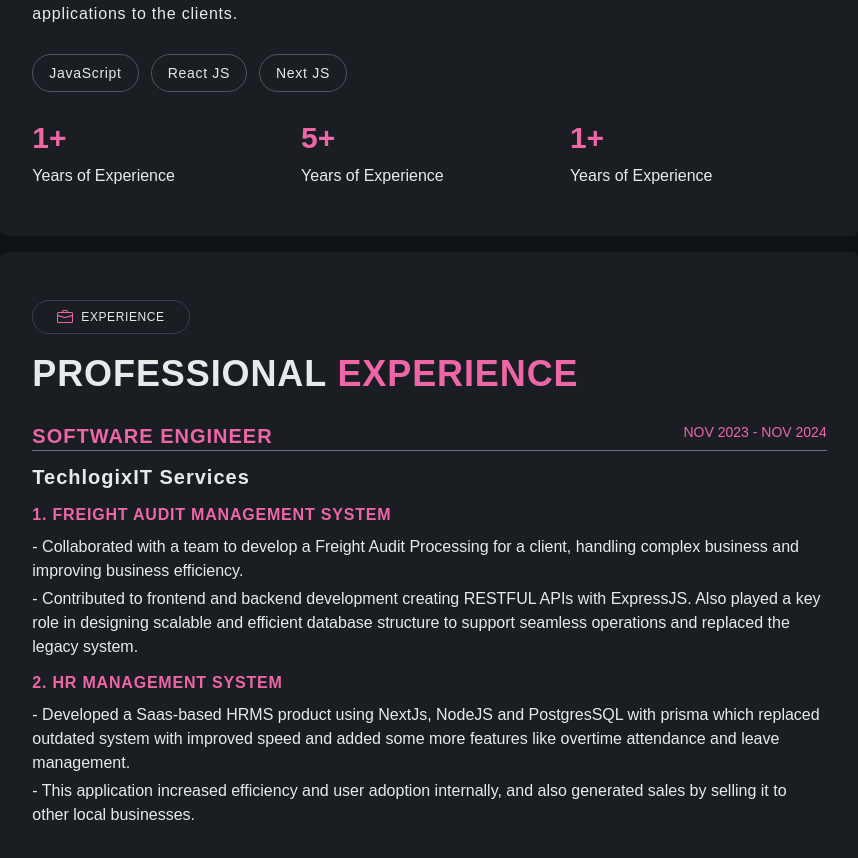
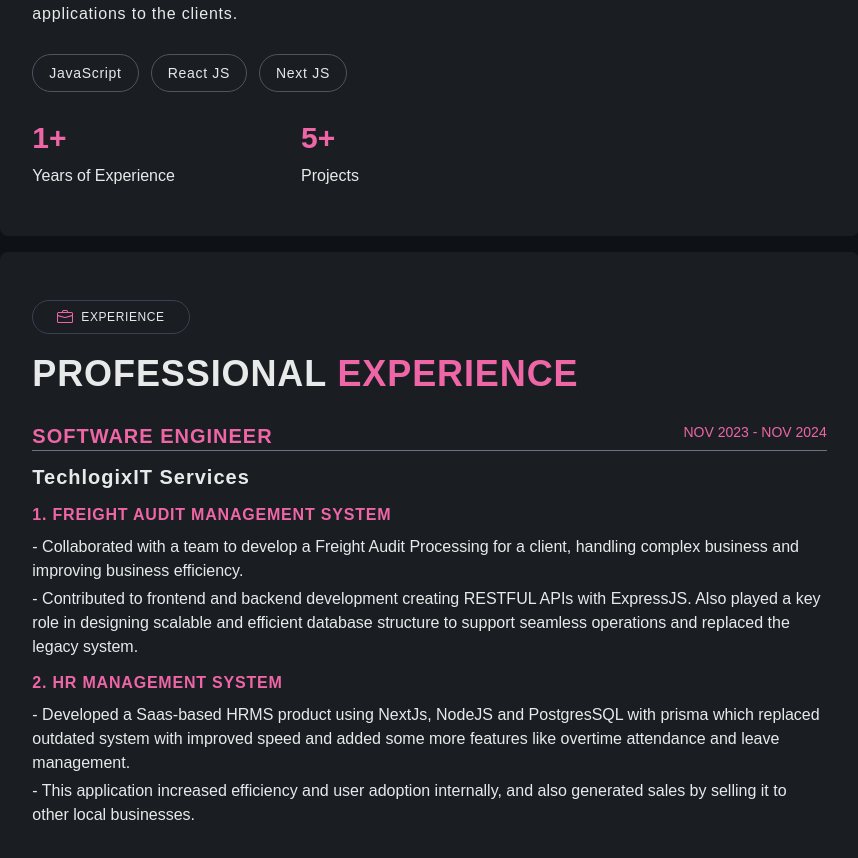
Before and after one commit to saad17shaikh/personal_portfolio, a Next.js app: page / in a window 1280 px wide. Shown: the part 782-1640 px from the top of the page, without its empty margins (282-1140 px from the left). Built offline with nearby package versions, Linux system fonts and the light colour scheme; a web font is replaced by a local one.

Commit message:
fix: changes in about me section

```diff
--- a/app/page.tsx
+++ b/app/page.tsx
@@ -173,12 +173,12 @@ export default function Home() {
                 </div>
                 <div className="space-y-2">
                   <p className="font-bold text-3xl text-primary">5+</p>
-                  <p>Years of Experience</p>
+                  <p>Projects</p>
                 </div>
-                <div className="space-y-2">
+                {/* <div className="space-y-2">
                   <p className="font-bold text-3xl text-primary">1+</p>
                   <p>Years of Experience</p>
-                </div>
+                </div> */}
               </div>
             </main>
           </SectionWrapper>
```
